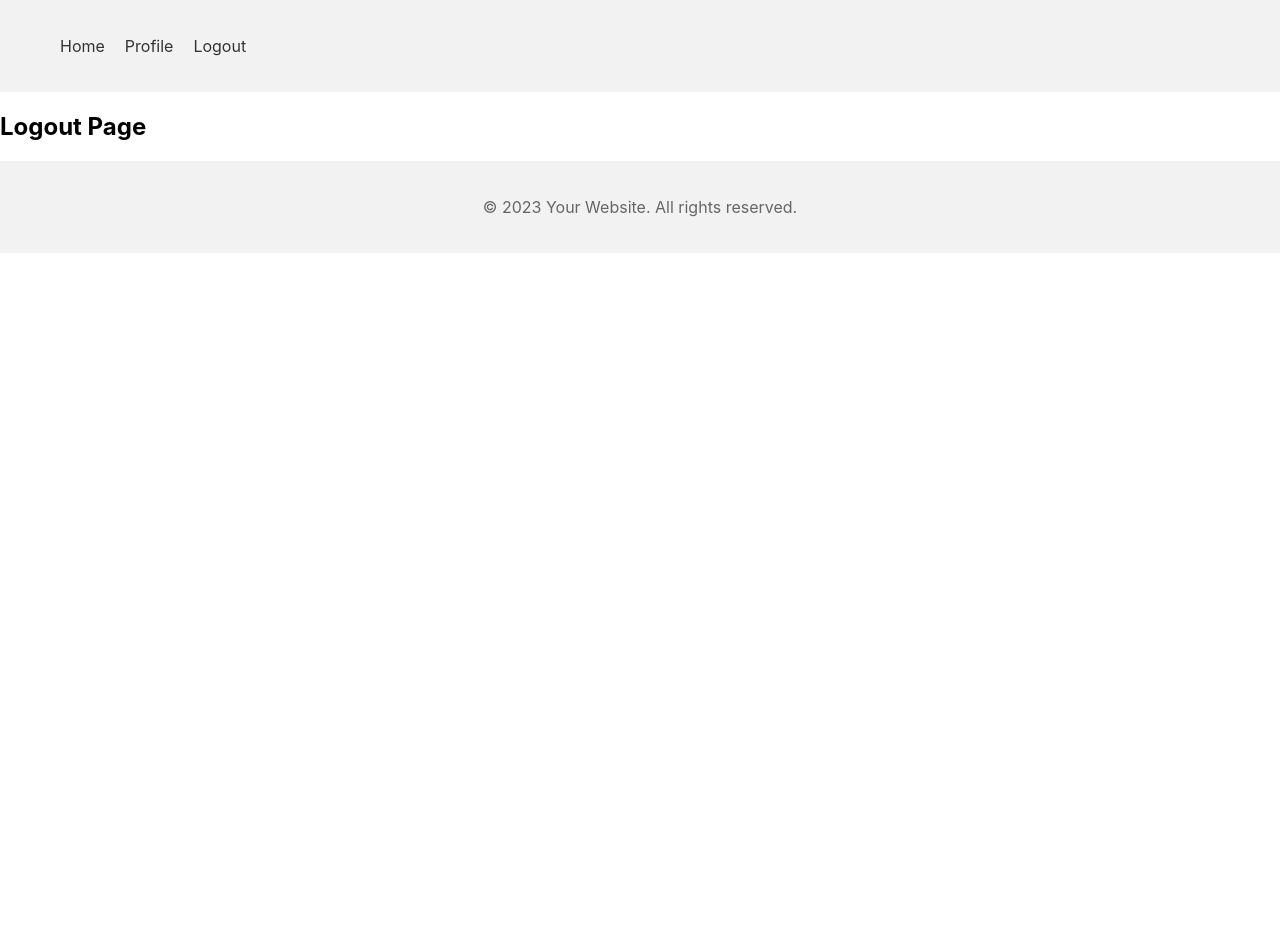
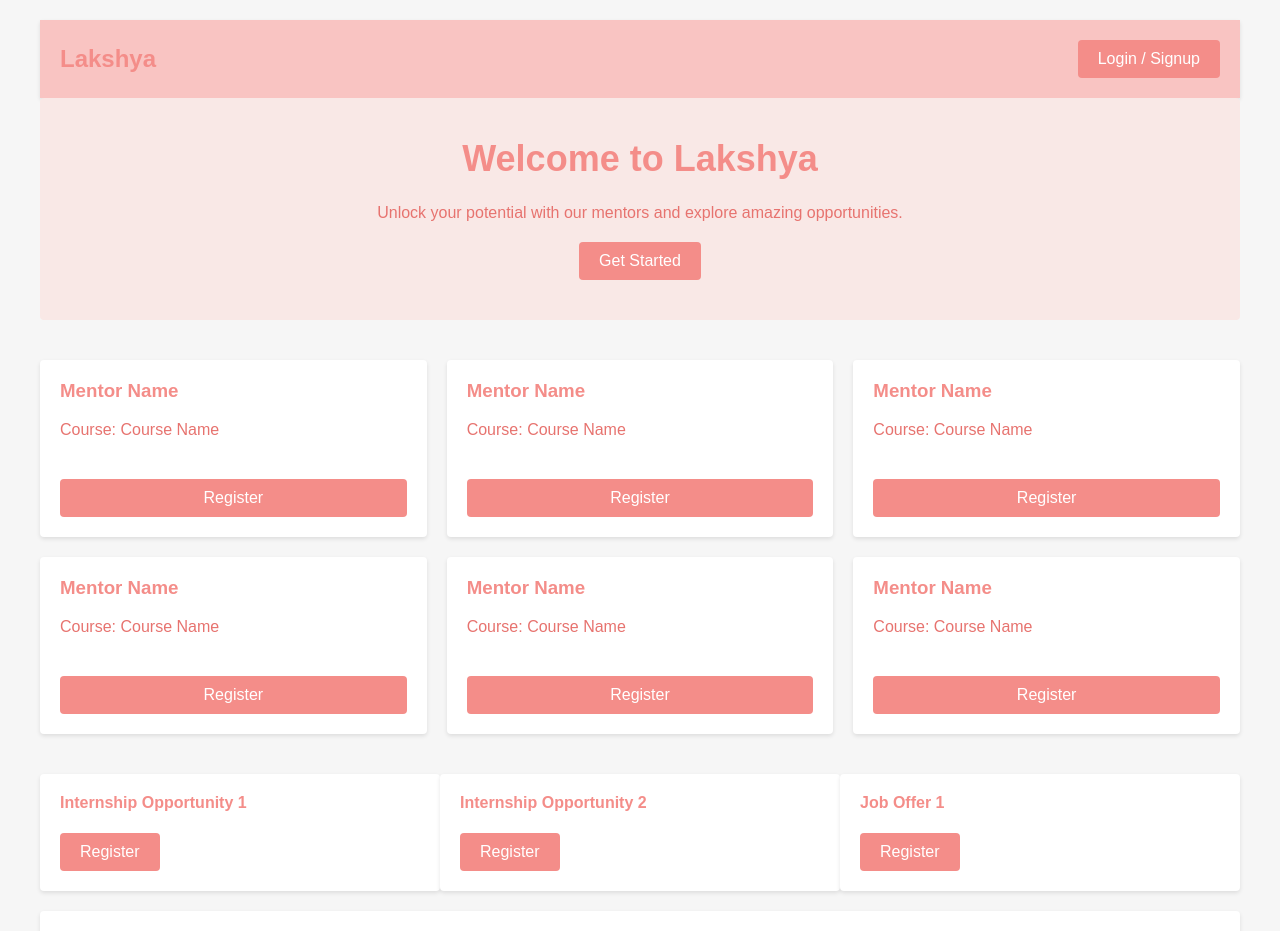
Before and after one commit to 2020-HelloWorld/LakshyaWebsite-Frontend, a React (Create React App) app in the folder frontend/: page /logout in a window 1280 px wide. Shown: the top 931 px of the page. Before the commit the page ends 800 px from the top, so only its background shows below. Built offline with nearby package versions, Linux system fonts and the light colour scheme.

Commit message:
candidate home page added

```diff
--- a/frontend/src/App.js
+++ b/frontend/src/App.js
@@ -1,38 +1,39 @@
 import React from 'react';
 import {Switch, Route} from 'react-router-dom';
+import Candidates from './Candidates';
 
 
 import {Header,Footer} from './components/layout';
 import  ReloadOnBackButton from "./ReloadOnBackButton";
 
 
-const Home = () => {
-  console.log("Home")
-  return <h2>Home Page</h2>;
-};
+// const Home = () => {
+//   console.log("Home")
+//   return <h2>Home Page</h2>;
+// };
 
 
-const Profile = () => {
-  return <h2>Profile Page</h2>;
-};
+// const Profile = () => {
+//   return <h2>Profile Page</h2>;
+// };
 
-const Logout = () => {
-  return <h2>Logout Page</h2>;
-};
+// const Logout = () => {
+//   return <h2>Logout Page</h2>;
+// };
 
 function App() {
   return (
     <div className="App">
-        <Header/>
-
-        <Switch>
+        {/* <Header/> */}
+        <Candidates />
+        {/* <Switch>
           <Route exact path="/" component={Home} />
           <Route path="/profile" component={Profile} />
           <Route path="/logout" component={Logout} />
-        </Switch>
+        </Switch> */}
 
         <ReloadOnBackButton />
-      <Footer/>
+      {/* <Footer/> */}
     </div>
   );
 }
--- /dev/null
+++ b/frontend/src/Candidates.css
@@ -0,0 +1,204 @@
+/* Candidates.css */
+/* Add your styles for the Candidates page here */
+
+/* Global styles */
+body {
+    margin: 0;
+    padding: 0;
+    font-family: Arial, sans-serif;
+    background-color: #f6f6f6;
+  }
+
+  .container {
+    max-width: 1200px;
+    margin: 0 auto;
+    padding: 20px;
+  }
+
+  /* Navbar styles */
+  .navbar {
+    display: flex;
+    justify-content: space-between;
+    align-items: center;
+    padding: 20px;
+    background-color: #f9c4c2;
+    box-shadow: 0 2px 4px rgba(0, 0, 0, 0.1);
+  }
+
+  .company-name {
+    font-weight: bold;
+    font-size: 24px;
+    color: #f48d89;
+  }
+
+  .login-signup-button button {
+    padding: 10px 20px;
+    background-color: #f48d89;
+    color: #fff;
+    border: none;
+    border-radius: 4px;
+    cursor: pointer;
+    font-size: 16px;
+  }
+
+  .login-signup-button button:hover {
+    background-color: #e7736f;
+  }
+
+  /* Hero styles */
+  .hero {
+    background-color: #f9e8e6;
+    padding: 40px;
+    text-align: center;
+    border-radius: 4px;
+    margin-bottom: 40px;
+  }
+
+  .hero h1 {
+    margin-top: 0;
+    font-size: 36px;
+    color: #f48d89;
+  }
+
+  .hero p {
+    color: #e7736f;
+    margin-bottom: 20px;
+  }
+
+  .hero button {
+    padding: 10px 20px;
+    background-color: #f48d89;
+    color: #fff;
+    border: none;
+    border-radius: 4px;
+    cursor: pointer;
+    font-size: 16px;
+    transition: background-color 0.3s ease-in-out;
+  }
+
+  .hero button:hover {
+    background-color: #e7736f;
+  }
+
+  /* Mentor details styles */
+  .mentor-details {
+    display: grid;
+    grid-template-columns: repeat(auto-fill, minmax(300px, 1fr));
+    gap: 20px;
+    margin-bottom: 40px;
+  }
+
+  .mentor-card {
+    background-color: #fff;
+    border-radius: 4px;
+    padding: 20px;
+    box-shadow: 0 2px 4px rgba(0, 0, 0, 0.1);
+    transition: transform 0.3s ease-in-out;
+  }
+
+  .mentor-card:hover {
+    transform: translateY(-5px);
+  }
+
+  .mentor-card h3 {
+    margin-top: 0;
+    color: #f48d89;
+  }
+
+  .mentor-card p {
+    color: #e7736f;
+    margin-bottom: 20px;
+  }
+
+  .register-button {
+    padding: 10px 20px;
+    background-color: #f48d89;
+    color: #fff;
+    border: none;
+    border-radius: 4px;
+    cursor: pointer;
+    font-size: 16px;
+    transition: background-color 0.3s ease-in-out;
+    width: 100%;
+    margin-top: 20px;
+  }
+
+  .register-button:hover {
+    background-color: #e7736f;
+  }
+
+  /* Rest of the code */
+
+
+  /* Internship and job offers styles */
+  .internship-job-offers {
+    display: flex;
+    flex-wrap: wrap;
+  }
+
+  .offer-card {
+    background-color: #fff;
+    border-radius: 4px;
+    padding: 20px;
+    box-shadow: 0 2px 4px rgba(0, 0, 0, 0.1);
+    margin-bottom: 20px;
+    flex-basis: 30%;
+    transition: transform 0.3s ease-in-out;
+  }
+
+  .offer-card:hover {
+    transform: translateY(-5px);
+  }
+
+  .offer-card h4 {
+    margin-top: 0;
+    color: #f48d89;
+  }
+
+  .offer-card button {
+    padding: 10px 20px;
+    background-color: #f48d89;
+    color: #fff;
+    border: none;
+    border-radius: 4px;
+    cursor: pointer;
+    font-size: 16px;
+    transition: background-color 0.3s ease-in-out;
+  }
+
+  .offer-card button:hover {
+    background-color: #e7736f;
+  }
+  .testimonials {
+    margin-bottom: 40px;
+    text-align: center;
+  }
+
+  .testimonial-card {
+    background-color: #fff;
+    border-radius: 4px;
+    padding: 20px;
+    box-shadow: 0 2px 4px rgba(0, 0, 0, 0.1);
+    margin-bottom: 20px;
+  }
+
+  .testimonial-card p {
+    margin: 0;
+    color: #f48d89;
+  }
+
+  .testimonial-author {
+    color: #e7736f;
+    font-style: italic;
+  }
+  /* Footer styles */
+  .footer {
+    background-color: #f9c4c2;
+    padding: 20px;
+    text-align: center;
+  }
+
+  .footer p {
+    margin: 0;
+    color: #f48d89;
+  }
--- /dev/null
+++ b/frontend/src/Candidates.js
@@ -0,0 +1,91 @@
+import React from 'react';
+import './Candidates.css';
+
+const Candidates = () => {
+  return (
+    <div className="container">
+      <nav className="navbar">
+        <div className="company-name">Lakshya</div>
+        <div className="login-signup-button">
+          <button>Login / Signup</button>
+        </div>
+      </nav>
+
+      <div className="hero">
+        <h1>Welcome to Lakshya</h1>
+        <p>Unlock your potential with our mentors and explore amazing opportunities.</p>
+        <button>Get Started</button>
+      </div>
+
+      <div className="mentor-details">
+        <div className="mentor-card">
+          <h3>Mentor Name</h3>
+          <p>Course: Course Name</p>
+          <button className="register-button">Register</button>
+        </div>
+        <div className="mentor-card">
+          <h3>Mentor Name</h3>
+          <p>Course: Course Name</p>
+          <button className="register-button">Register</button>
+        </div>
+        <div className="mentor-card">
+          <h3>Mentor Name</h3>
+          <p>Course: Course Name</p>
+          <button className="register-button">Register</button>
+        </div>
+        <div className="mentor-card">
+          <h3>Mentor Name</h3>
+          <p>Course: Course Name</p>
+          <button className="register-button">Register</button>
+        </div>
+        <div className="mentor-card">
+          <h3>Mentor Name</h3>
+          <p>Course: Course Name</p>
+          <button className="register-button">Register</button>
+        </div>
+        <div className="mentor-card">
+          <h3>Mentor Name</h3>
+          <p>Course: Course Name</p>
+          <button className="register-button">Register</button>
+        </div>
+      </div>
+      {/* Internship and Job Offers */}
+      <div className="internship-job-offers">
+        {/* Offer Card 1 */}
+        <div className="offer-card">
+          <h4>Internship Opportunity 1</h4>
+          <button>Register</button>
+        </div>
+
+        {/* Offer Card 2 */}
+        <div className="offer-card">
+          <h4>Internship Opportunity 2</h4>
+          <button>Register</button>
+        </div>
+
+        {/* Offer Card 3 */}
+        <div className="offer-card">
+          <h4>Job Offer 1</h4>
+          <button>Register</button>
+        </div>
+      </div>
+      <div className="testimonials">
+        <div className="testimonial-card">
+          <p>"Lakshya has been a game-changer for me. The mentorship program helped me gain valuable insights and grow my skills in the industry. Highly recommended!"</p>
+          <p className="testimonial-author">- John Doe</p>
+        </div>
+        <div className="testimonial-card">
+          <p>"The internship opportunities provided by Lakshya are top-notch. I had the chance to work on real-world projects and build a strong foundation for my career."</p>
+          <p className="testimonial-author">- Jane Smith</p>
+        </div>
+      </div>
+
+      {/* Footer */}
+      <div className="footer">
+        <p>&copy; 2023 Lakshya. All rights reserved.</p>
+      </div>
+    </div>
+  );
+}
+
+export default Candidates;
```
Also changed, not shown: 2 other files (tests, documents, lock files or other folders).
